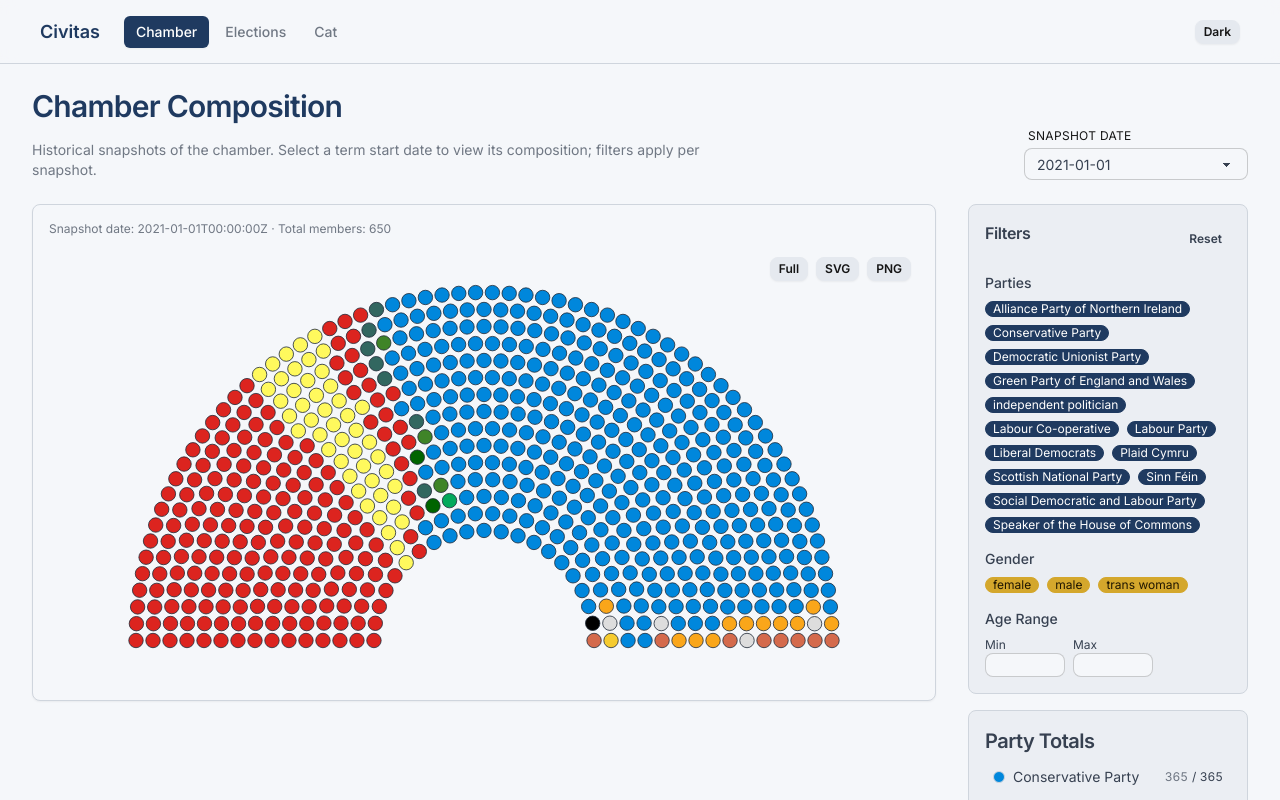
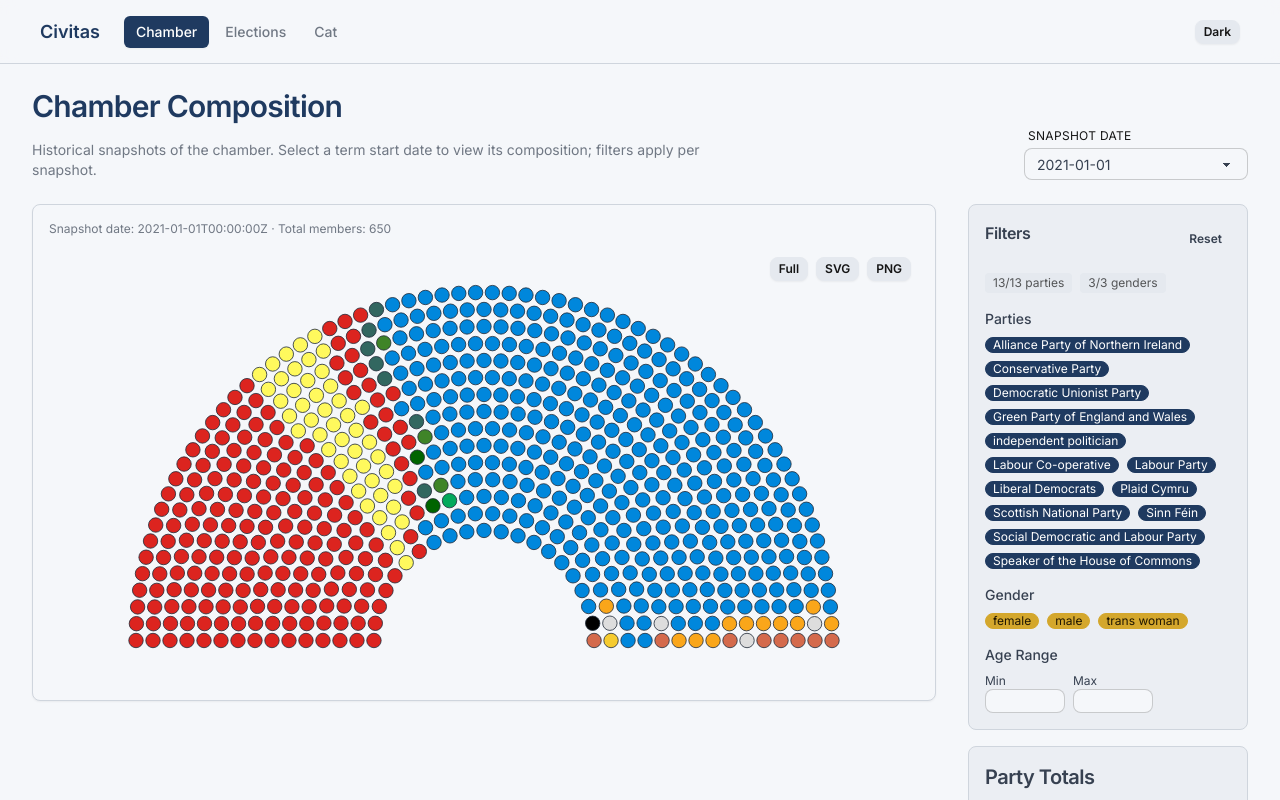
Before and after one commit to thoroc/civitas, a Next.js app: page /parliament in a window 1280 px wide. Shown: the top 800 px of the page. Built offline with nearby package versions, Linux system fonts and the light colour scheme.

Commit message:
feat(parliament): add ActiveFiltersSummary for filter state overview

```diff
--- a/src/app/parliament/FiltersPanel.tsx
+++ b/src/app/parliament/FiltersPanel.tsx
@@ -1,4 +1,5 @@
 'use client';
+import ActiveFiltersSummary from './components/ActiveFiltersSummary';
 import FilterSection from './components/FilterSection';
 import GenderFilterList from './components/GenderFilterList';
 import PartyFilterList from './components/PartyFilterList';
@@ -25,6 +26,8 @@ const FiltersPanel = ({ members }: FiltersPanelProps) => {
           Reset
         </button>
       </div>
+
+      <ActiveFiltersSummary members={members} />
 
       <FilterSection title='Parties'>
         <PartyFilterList members={members} />
--- /dev/null
+++ b/src/app/parliament/components/ActiveFiltersSummary.tsx
@@ -0,0 +1,78 @@
+'use client';
+import { useMemo } from 'react';
+
+import { useParliamentFilters } from '../filtersContext';
+import { Member } from '../types';
+
+interface ActiveFiltersSummaryProps {
+  members: Member[];
+}
+
+// Shows a compact summary of active filters (counts & ranges)
+// Logic is memoised to avoid recalculating on every render when inputs unchanged
+const ActiveFiltersSummary = ({ members }: ActiveFiltersSummaryProps) => {
+  const { filters } = useParliamentFilters();
+
+  const summary = useMemo(() => {
+    // Derive total unique parties & genders from current members list
+    const partyIds = new Set<string>();
+    const genders = new Set<string>();
+    members.forEach(m => {
+      partyIds.add(m.party?.id || 'independent');
+      if (m.gender) genders.add(m.gender);
+    });
+
+    const totalParties = partyIds.size;
+    const totalGenders = genders.size;
+
+    const partyActive = filters.parties.length
+      ? filters.parties.length
+      : totalParties;
+    const genderActive = filters.genders.length
+      ? filters.genders.length
+      : totalGenders;
+
+    const ageActive = filters.minAge !== null || filters.maxAge !== null;
+
+    return {
+      partyActive,
+      totalParties,
+      genderActive,
+      totalGenders,
+      ageActive,
+    };
+  }, [
+    members,
+    filters.parties,
+    filters.genders,
+    filters.minAge,
+    filters.maxAge,
+  ]);
+
+  const parts: string[] = [];
+  parts.push(`${summary.partyActive}/${summary.totalParties} parties`);
+  parts.push(`${summary.genderActive}/${summary.totalGenders} genders`);
+  if (summary.ageActive) {
+    const min = filters.minAge ?? 'min';
+    const max = filters.maxAge ?? 'max';
+    parts.push(`age ${min}-${max}`);
+  }
+
+  return (
+    <div
+      className='text-xs text-base-content/70 flex flex-wrap gap-2'
+      aria-live='polite'
+    >
+      {parts.map(p => (
+        <span
+          key={p}
+          className='inline-flex items-center rounded bg-base-200 px-2 py-0.5'
+        >
+          {p}
+        </span>
+      ))}
+    </div>
+  );
+};
+
+export default ActiveFiltersSummary;
```
